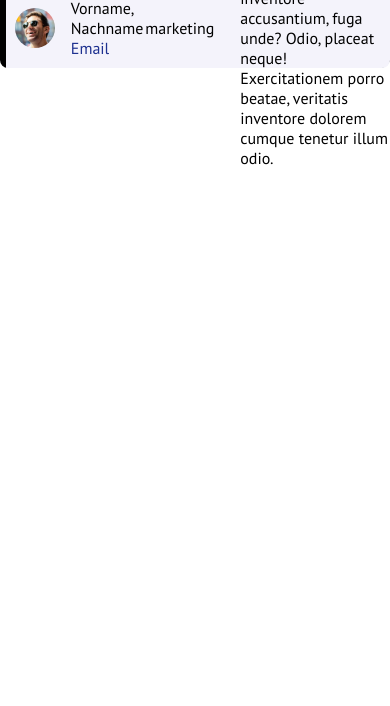
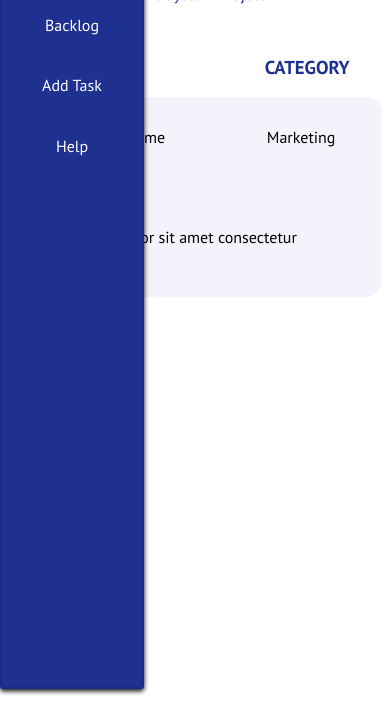
Before and after one commit to s-codemann/MyKanban, a website: page backlog.html in a window 390 px wide. Shown: the part 138-844 px from the top of the page. Drawn offline with Linux system fonts and the light colour scheme.

Commit message:
Added responsive view

```diff
--- a/backlog.css
+++ b/backlog.css
@@ -1,6 +1,20 @@
+.dNone {
+    display: none;
+}
+
 body {
     font-family: PT Sans;
     margin: 0;
+}
+
+.backlog {
+    margin-left: 160px;
+    margin-top: 80px;
+    margin-right: 20px;
+}
+
+.tableHeadline {
+    display: flex;
 }
 
 table {
@@ -9,25 +23,12 @@ table {
     border-collapse: collapse;
 }
 
-.backlogTableRow {
-    height: 80px;
-    border-bottom-right-radius: 10px;
-    border-top-right-radius: 10px;
-    border-bottom-left-radius: 8px;
-    border-top-left-radius: 8px;
-    display: flex;
-}
-
-.backlogTableRow tr {
-    width: calc(33% - 8px);
-}
-
 .backlogAssignedToPicture {
     height: 40px;
     width: 40px;
     object-fit: cover;
     border-radius: 100%;
-    margin-left: 8px;
+    margin-left: 6px;
     margin-right: 16px;
 }
 
@@ -51,12 +52,26 @@ table {
     margin-bottom: 32px;
 }
 
-.urgency {
-    width: 4px;
+.assignedToHeadline {
+    width: 35%;
+    text-align: center;
 }
 
-.urgencyColor {
-    background-color: black;
+.categoryHeadline {
+    width: 25%;
+    text-align: center;
+}
+
+.detailsContainer {
+    width: 40%;
+}
+
+.backlogContainer {
+    height: 80px;
+    display: flex;
+    background-color: #f4f3fb;
+    border-radius: 16px;
+    border-left: solid red 12px;
 }
 
 .urgencyColorRed {
@@ -64,26 +79,129 @@ table {
 }
 
 .assignedTo {
-    background-color: #f4f3fb;
     display: flex;
     align-items: center;
     width: 35%;
 }
 
 .category {
-    background-color: #f4f3fb;
     width: 25%;
     display: flex;
     align-items: center;
-
+    justify-content: center;
 }
 
 .details {
-    background-color: #f4f3fb;
-    border-bottom-right-radius: 8px;
-    border-top-right-radius: 8px;
     display: flex;
+    justify-content: center;
     align-items: center;
-    width: 35%;
-    width: 40%;
+    overflow: hidden;
+    padding-top: 8px;
+    padding-bottom: 8px;
+    padding-right: 8px;
 }
+
+.detailsHeadline {
+    display: block;
+}
+
+.detailsHeadlineResponsiv {
+    display: none;
+}
+
+@media (max-width: 678px) {
+    .backlog {
+        margin-left: 20px;
+    }
+
+    .backlogContainer {
+        flex-wrap: wrap;
+        height: 160px;
+    }
+
+    .assignedToHeadline {
+        width: 60%;
+        text-align: unset;
+        margin-left: 12px;
+    }
+
+    .categoryHeadline {
+        width: 40%;
+        text-align: center;
+    }
+
+    .assignedTo {
+        width: 60%;
+        height: 80px;
+    }
+
+    .category {
+        width: 40%;
+        height: 80px;
+        margin: 0;
+    }
+
+    .details {
+        width: 100%;
+        padding: 0;
+        margin: 0;
+        margin-top: 6px;
+        margin-left: 6px;
+        justify-content: unset;
+    }
+
+    .details p {
+        margin: 0;
+    }
+
+    .detailsHeadline {
+        display: none;
+    }
+
+    .detailsContainer {
+        width: 90%;
+    }
+
+    .detailsHeadlineResponsiv {
+        display: block !important;
+        margin: 0;
+        margin-left: 6px;
+    }
+}
+
+@media (max-width: 480px) {
+
+    .backlogContainer {
+        height: 200px;
+    }
+
+    .backlogAssignedToPicture {
+        display: none;
+    }
+
+    .assignedTo {
+        margin-left: 6px;
+        width: 55%;
+    }
+
+    .category {
+        width: 42%;
+    }
+
+    .backlog {
+        margin-left: 8px;
+        margin-right: 8px;
+    }
+
+    .assignedToHeadline {
+        margin-left: 0;
+    }
+
+    .detailsContainer {
+        height: 100px;
+    }
+
+    .assignedTo {
+        height: 100px;
+    }
+}
--- a/backlog.html
+++ b/backlog.html
@@ -8,38 +8,43 @@
     <title>Document</title>
     <link rel="stylesheet" href="fonts.css">
     <link rel="stylesheet" href="backlog.css">
+    <script defer src="sidebar.js"></script>
+    <link rel="stylesheet" href="sidebar.css">
     <!-- <script src="./mini_backend.js"></script> -->
 </head>
 
 <body>
-    <div>
+    <nav id="sidebar-cont">
+
+    </nav>
+    <div class="backlog">
         <h1 class="headline">Backlog</h1>
         <p class="margin0 fontColor marginBottom">Learning Management System Project</p>
-        <table id="backlogTable">
-            <tr>
-                <th style="width: 4px;"></th>
-                <th class="fontColor" style="width: 35%;">ASSIGNED TO</th>
-                <th class="fontColor" style="width: 25%;">CATEGORY</th>
-                <th class="fontColor" style="width: 40%;">DETAILS</th>
-            </tr>
-            <tr class="placeholder"></tr>
-        </table>
-        <table>
-            <tr id="backlogContainer" class="backlogTableRow urgencyColor">
-                <td id="urgency" class="urgency">
-                </td>
-                <td id="assignedTo" class="assignedTo" class="category">
-                    <img src="img/guy.jpg" alt="" class="backlogAssignedToPicture">
-                    <div>
-                        <p class="margin0">Vorname, Nachname</p>
-                        <p class="fontColor margin0">Email</p>
+        <div>
+            <div id="backlogTable">
+                <div class="tableHeadline">
+                    <h3 class="fontColor assignedToHeadline">ASSIGNED TO</h3>
+                    <h3 class="fontColor categoryHeadline">CATEGORY</h3>
+                    <h3 class="fontColor detailsHeadline" style="width: 40%; text-align: center;">DETAILS</h3>
+                </div>
+            </div>
+            <div>
+                <div id="backlogContainer" class="backlogContainer">
+                    <div id="assignedTo" class="assignedTo" class="category">
+                        <img src="img/guy.jpg" alt="" class="backlogAssignedToPicture">
+                        <div>
+                            <p class="margin0">Vorname, Nachname</p>
+                            <p class="fontColor margin0">Email</p>
+                        </div>
                     </div>
-                </td>
-                <td id="category" class="category">marketing</td>
-                <td id="datails" class="details">Lorem ipsum dolor sit amet consectetur adipisicing elit. Officia laborum vitae doloribus ratione inventore accusantium, fuga unde? Odio, placeat neque! Exercitationem porro beatae, veritatis inventore dolorem cumque tenetur illum odio.</td>
-            </tr>
-            <tr class="placeholder"></tr>
-        </table>
+                    <p id="category" class="category">Marketing</p>
+                    <div class="detailsContainer">
+                        <h3 class="fontColor detailsHeadlineResponsiv">DETAILS</h3>
+                        <p id="datails" class="details">Lorem ipsum dolor sit amet consectetur adipisicing elit.</p>
+                    </div>
+                </div>
+            </div>
+        </div>
     </div>
 </body>
 
--- a/sidebar.css
+++ b/sidebar.css
@@ -4,11 +4,11 @@
   left: 0;
   top: 2.5%;
   width: 140px;
-  border: 2px solid blue;
+  border: 2px solid #1a2c82;
   display: flex;
   flex-direction: column;
   justify-content: space-between;
-  background-color: rgb(29, 29, 192);
+  background-color: #1E3190;
   box-shadow: 0 2px 5px 0px black;
   border-radius: 3px;
 }
```
